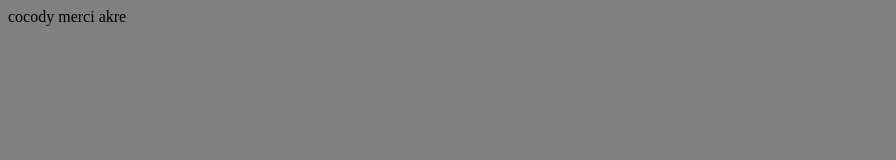
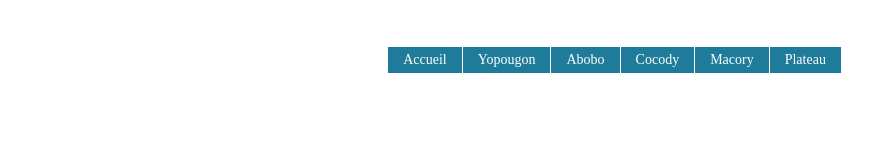
Before and after one commit to vaudranpascal/abidjanHtml, a plain HTML site: page web/cocody.html in a window 1280 px wide. Shown: the whole page, without its empty margins (0-896 px from the left). Drawn offline with Linux system fonts and the light colour scheme.

Commit message:
CREATION DE MENU HORIZONTAL
modification du site inspiree
 de codepen.io

```diff
--- a/css/cocody.css
+++ b/css/cocody.css
@@ -1,3 +1,57 @@
-body {
-    background-color: grey;
+#menuDiv {
+    padding: 3%;
+    margin-left: auto;
+    margin-right: auto;
+    width: 40%;
 }
+
+ul {
+    family: Arial, Verdana;
+    font-size: 14px;
+    margin: 0;
+    padding: 0;
+    list-style: none;
+}
+
+ul li {
+    display: block;
+    position: relative;
+    float: left;
+}
+
+li ul {
+    display: none;
+}
+
+ul li a {
+    display: block;
+    text-decoration: none;
+    color: #ffffff;
+    border-top: 1px solid #ffffff;
+    padding: 5px 15px 5px 15px;
+    background: #1e7c9a;
+    margin-left: 1px;
+    white-space: nowrap;
+}
+
+ul li a:hover {
+    background: #3b3b3b;
+}
+
+li:hover ul {
+    display: block;
+    position: absolute;
+}
+
+li:hover li {
+    float: none;
+    font-size: 11px;
+}
+
+li:hover a {
+    background: #3b3b3b;
+}
+
+li:hover li a:hover {
+    background: #1e7c9a;
+}
--- /dev/null
+++ b/css/macory.css
@@ -0,0 +1,3 @@
+body {
+    background-color: lightgoldenrodyellow;
+}
--- /dev/null
+++ b/css/plateau.css
@@ -0,0 +1,3 @@
+body {
+    background-color: rgb(116, 116, 66);
+}
--- a/web/cocody.html
+++ b/web/cocody.html
@@ -10,7 +10,29 @@
 </head>
 
 <body>
-    cocody merci akre
+    <div id="menuDiv">
+
+        <ul id="menu">
+            <li><a href="../index.html">Accueil</a></li>
+            <li><a href="#">Yopougon</a>
+
+            </li>
+            <li><a href="#">Abobo</a>
+
+            </li>
+            <li><a href="./cocody.html">Cocody</a>
+
+            </li>
+            <li><a href="#">Macory</a>
+
+            </li>
+            <li><a href="#">Plateau</a>
+
+            </li>
+
+        </ul>
+
+    </div>
 </body>
 
 </html>
```
Also changed, not shown: web/marcory.html (+15 -0 lines).
